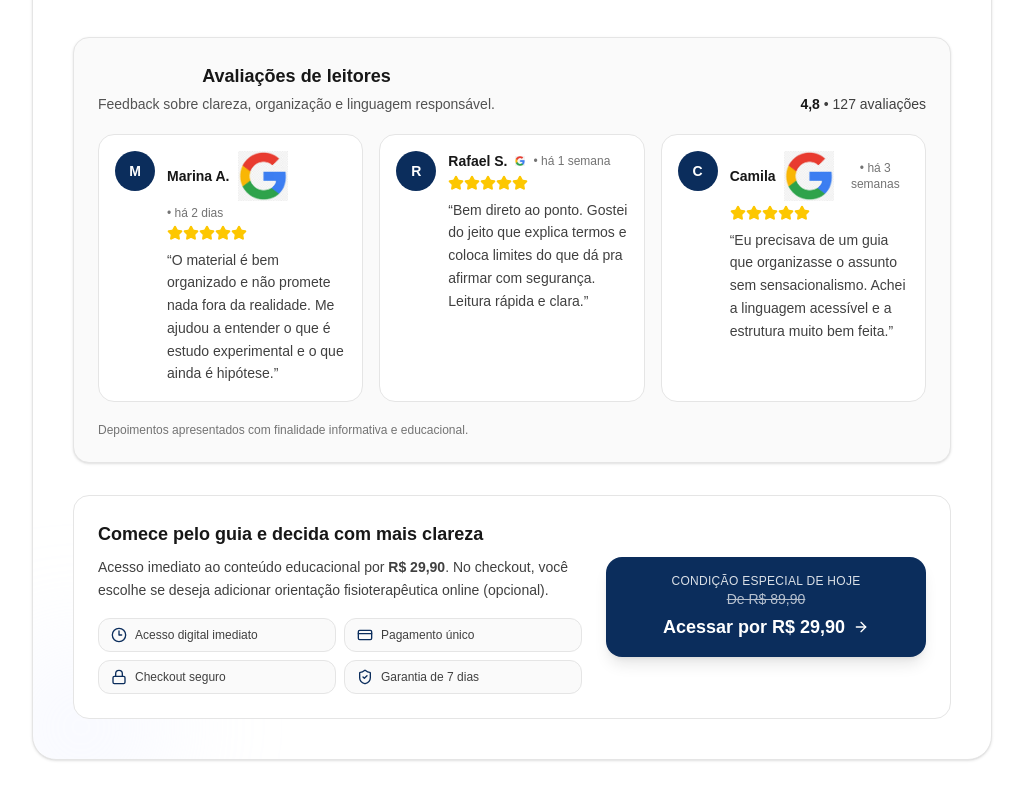
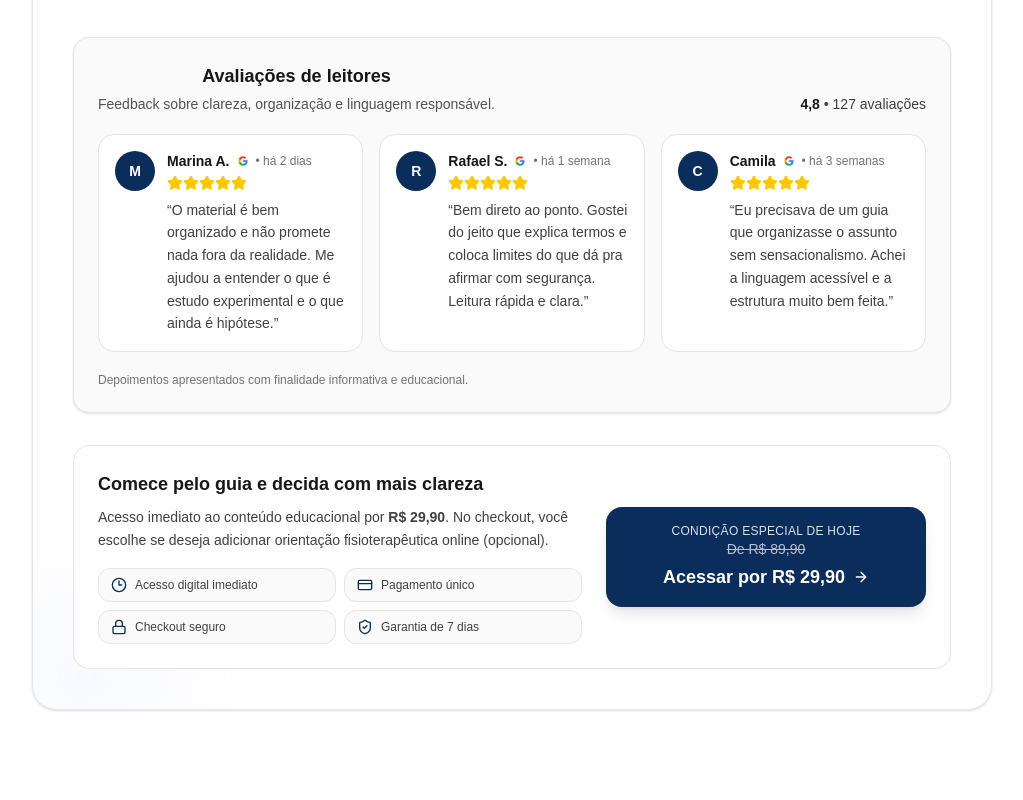
Before and after one commit to leandrotnorio/quiz-polilaminina, a Next.js app: page /oferta in a window 1280 px wide. Shown: the part 1560-2360 px from the top of the page, without its empty margins (128-1151 px from the left). After the commit the page ends 2334 px from the top, so only its background shows below. Built offline with nearby package versions, Linux system fonts and the light colour scheme; no server answers.

Commit message:
alt na LP

```diff
--- a/src/app/oferta/page.tsx
+++ b/src/app/oferta/page.tsx
@@ -221,7 +221,7 @@ export default function OfertaPage() {
             <Image
                 src="/google1.jpg"
                 alt="Google"
-                width={50}
+                width={10}
                 height={10}
                 className="object-contain"
               />
@@ -291,7 +291,7 @@ export default function OfertaPage() {
             <Image
                 src="/google1.jpg"
                 alt="Google"
-                width={50}
+                width={10}
                 height={10}
                 className="object-contain"
               />
```
